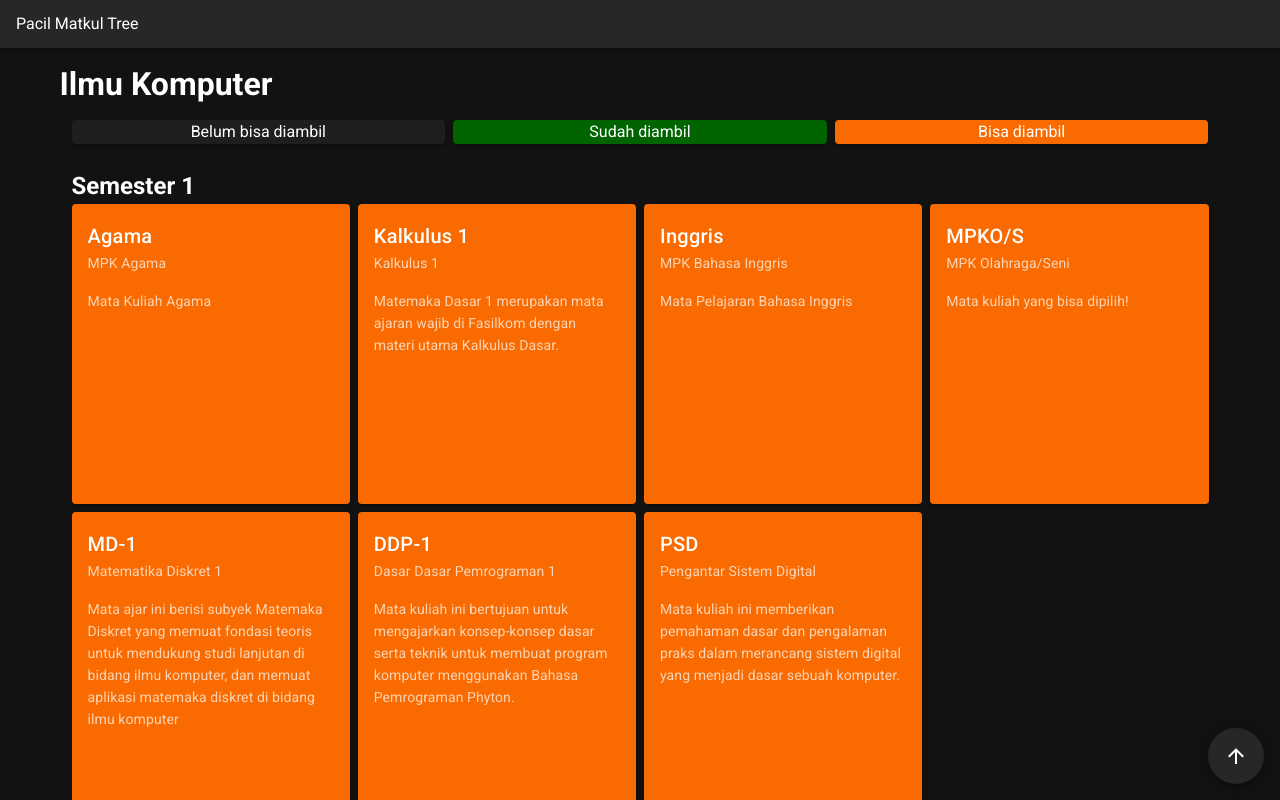
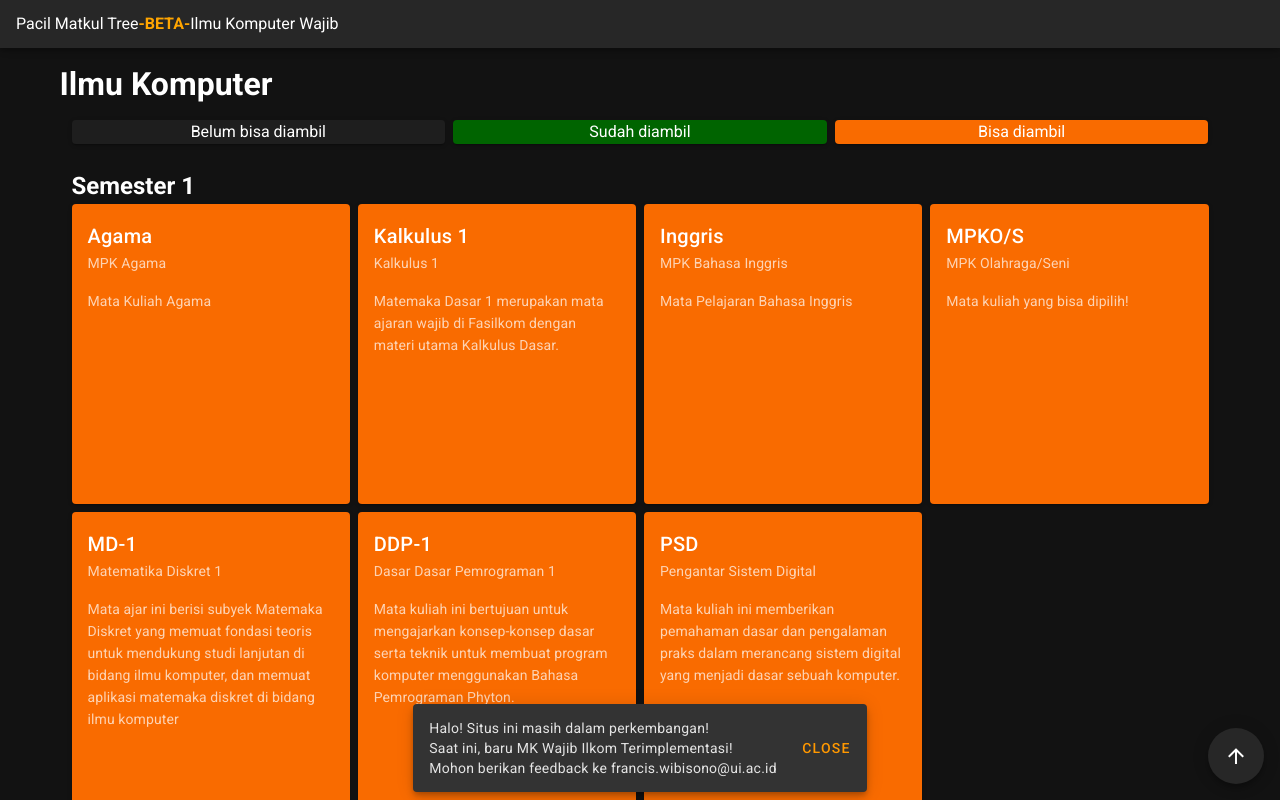
Before and after one commit to fwibisono87/matkul-tree, a Nuxt app: page / in a window 1280 px wide. Shown: the top 800 px of the page. Built offline with nearby package versions, Linux system fonts and the light colour scheme.

Commit message:
add snackbar and beta marker

```diff
--- a/layouts/default.vue
+++ b/layouts/default.vue
@@ -1,8 +1,22 @@
 <template>
   <v-app class="px-2">
     <v-main>
+      <v-overlay
+        :opacity="1"
+        :value="loader"
+        width='100%'
+        color='#1e1e1e'
+      >
+        <v-row>
+          <v-progress-circular indeterminate class='mx-auto' color='#F96b00'>
+          </v-progress-circular>
+        </v-row>
+        <v-row>
+          <span class='mx-auto'>Loading!</span>
+        </v-row>
+      </v-overlay>
       <v-app-bar dense>
-        Pacil Matkul Tree
+        Pacil Matkul Tree <span style='color: orange; font-weight: bold'> -BETA- </span> Ilmu Komputer Wajib
       </v-app-bar>
       <v-container min-height='100%'>
         <nuxt />
@@ -17,6 +31,23 @@
       >
         <v-icon>mdi-arrow-up</v-icon>
       </v-btn>
+      <v-snackbar
+        :value='true'
+        :multi-line="multiLine"
+        :timeout='10000'
+      >
+        Halo! Situs ini masih dalam perkembangan!<br /> Saat ini, baru MK Wajib Ilkom Terimplementasi!<br />Mohon berikan feedback ke francis.wibisono@ui.ac.id
+        <template v-slot:action='{ attrs }'>
+          <v-btn
+            color="orange"
+            text
+            v-bind="attrs"
+            @click="snackbar = false"
+          >
+            Close
+          </v-btn>
+        </template>
+      </v-snackbar>
     </v-main>
   </v-app>
 </template>
@@ -24,6 +55,16 @@
 <script>
 export default {
   name: 'default',
+  data: () => ({
+    loader: true
+  }),
+  created() {
+    console.log("created")
+  },
+  mounted(){
+    console.log("mounted")
+    this.loader = false
+  },
   methods: {
     onScroll (e) {
       if (typeof window === 'undefined') return
```
